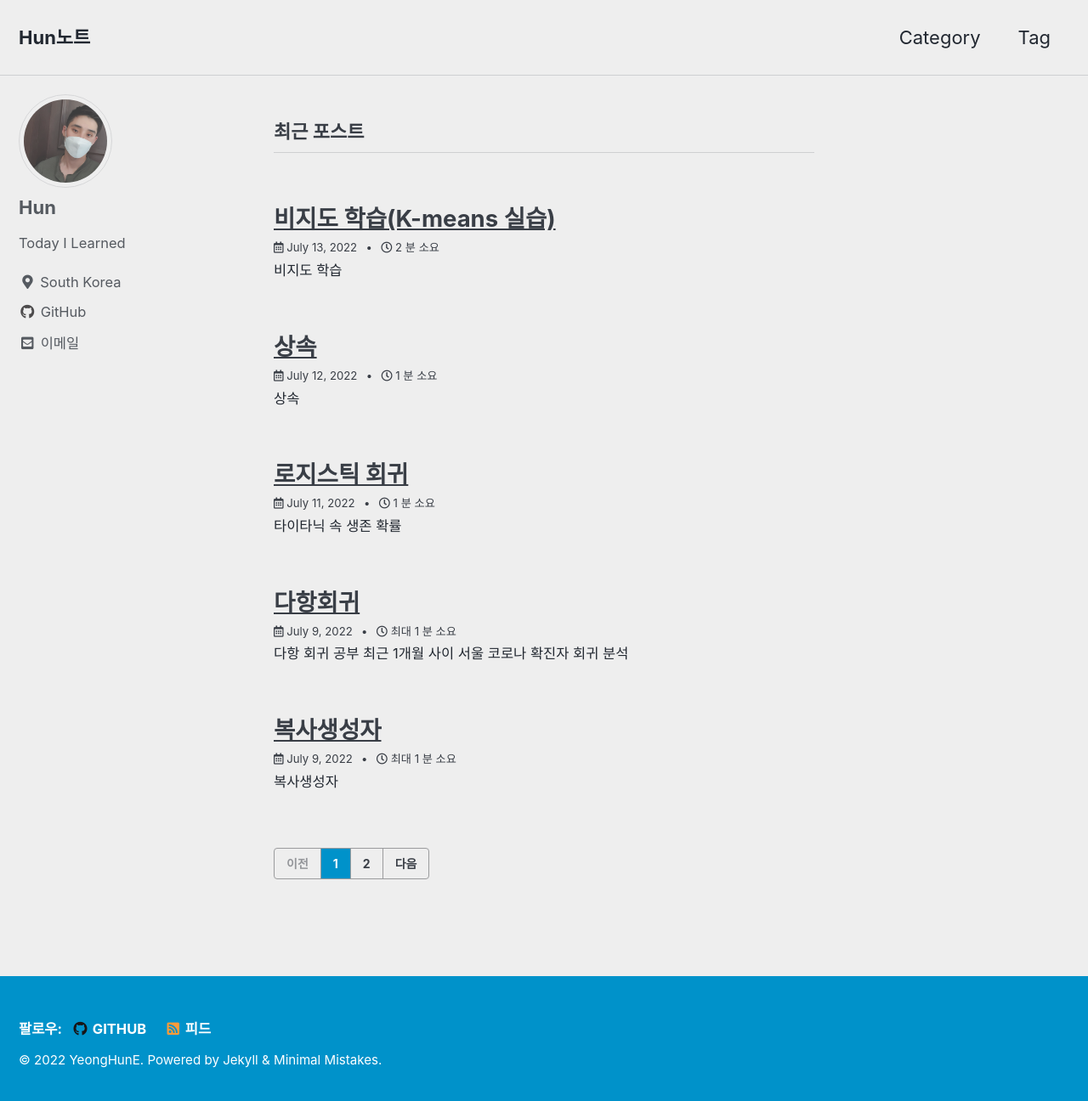
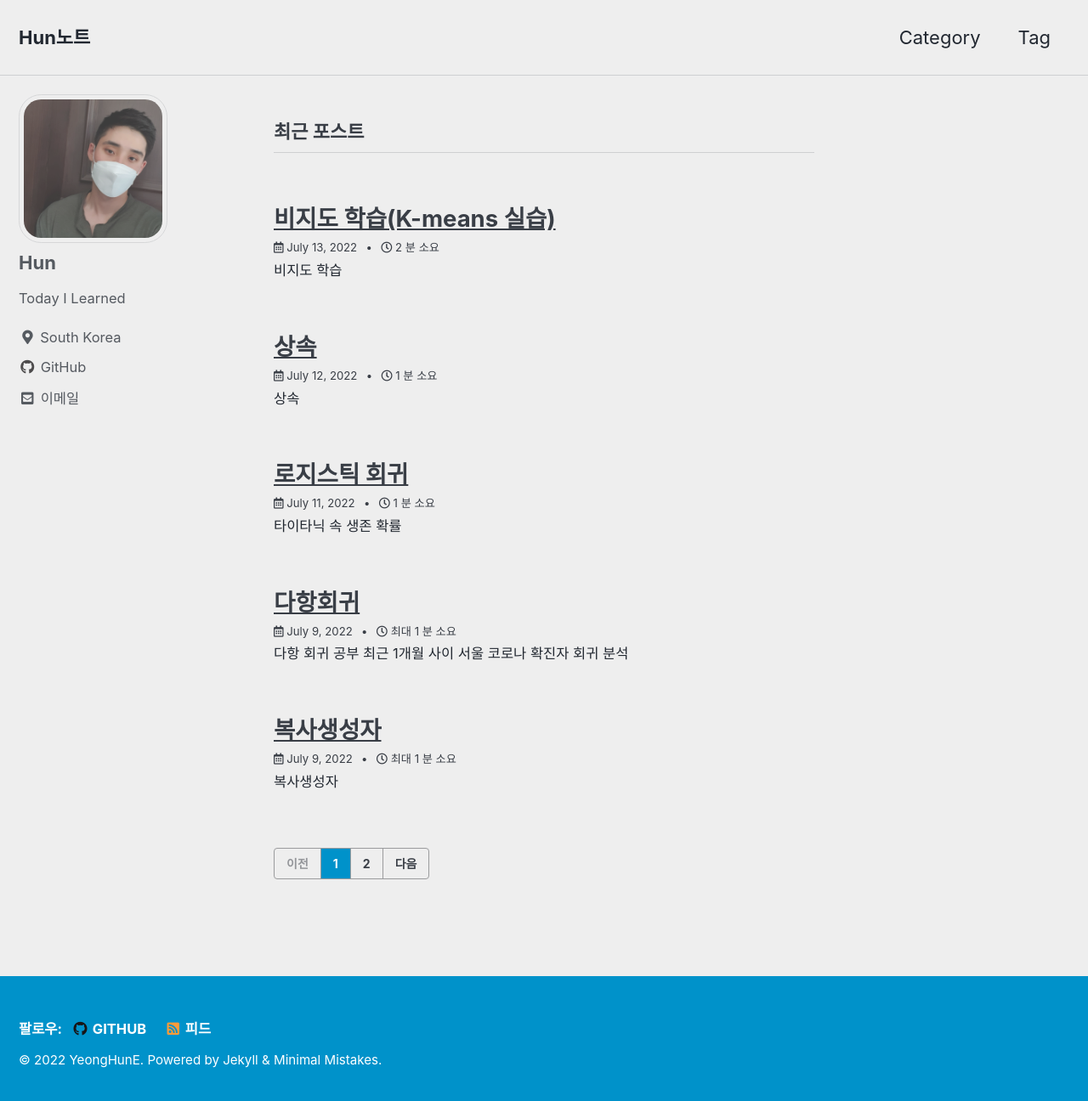
Before and after one commit to yeonghune/yeonghune.github.io, a Jekyll site: the page built from index.html, in a window 1280 px wide and 1303 px high. Shown: the top 1296 px of the window at 85% size. Built offline with Jekyll 4.4.1, drawn with Linux system fonts in a browser that asks for light colours; cached includes are drawn as plain includes; the list of posts is cut into pages by our own code.

Commit message:
Update _sidebar.scss

```diff
--- a/_sass/minimal-mistakes/_sidebar.scss
+++ b/_sass/minimal-mistakes/_sidebar.scss
@@ -134,8 +134,8 @@
   }
 
   img {
-    max-width: 110px;
-    border-radius: 50%;
+    max-width: 175px;
+    border-radius: 15%;
 
     @include breakpoint($large) {
       padding: 5px;
```
